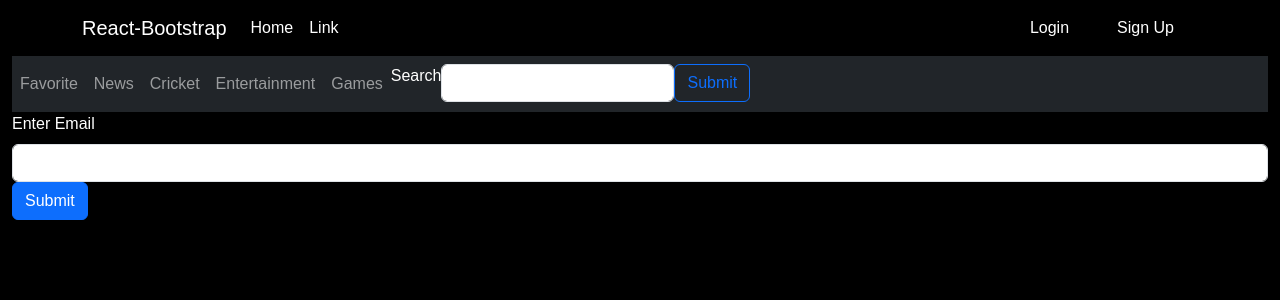
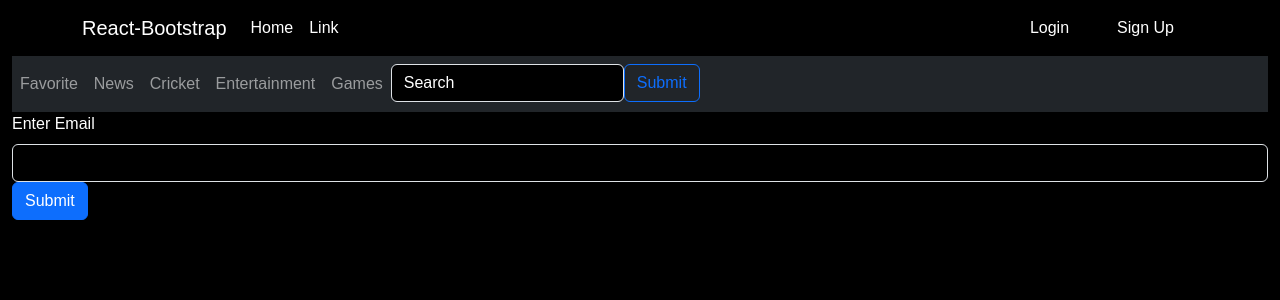
Before and after one commit to AakashGaur03/MultiVerseHub, a React (Vite) app in the folder Frontend/: page /forgot-password in a window 1280 px wide. Shown: the top 300 px of the page. Built offline with nearby package versions, Linux system fonts and the light colour scheme; a web font is replaced by a local one.

Commit message:
Dark Theme Updations

```diff
--- a/Frontend/src/Components/LocalSearch/LocalSearch.jsx
+++ b/Frontend/src/Components/LocalSearch/LocalSearch.jsx
@@ -1,15 +1,16 @@
 import React from "react";
 import { Form } from "react-bootstrap";
 
-const LocalSearch = ({ query,handleChange, handleSubmitNews }) => {
+const LocalSearch = ({ query, handleChange, handleSubmitNews }) => {
   return (
     <div>
       <Form onSubmit={handleSubmitNews} className="d-flex">
-        <Form.Label htmlFor="searchQuery">Search</Form.Label>
+        {/* <Form.Label htmlFor="searchQuery"></Form.Label> */}
         <Form.Control
           type="text"
-            onChange={handleChange}
-            value={query}
+          placeholder="Search"
+          onChange={handleChange}
+          value={query}
           id="searchQuery"
           data-id="qyuery"
         />
--- a/Frontend/src/Components/News/Weather.jsx
+++ b/Frontend/src/Components/News/Weather.jsx
@@ -71,7 +71,10 @@ const Weather = () => {
   return (
     <>
       <div className="d-flex justify-content-center flex-col align-items-center mt-5">
-        <div className="d-flex relative" style={{ maxWidth: "18rem",minWidth: "18rem" }}>
+        <div
+          className="d-flex relative"
+          style={{ maxWidth: "18rem", minWidth: "18rem" }}
+        >
           <input
             className="form-control weatherInput"
             type="search"
@@ -81,17 +84,28 @@ const Weather = () => {
             value={searchWeather}
             onChange={handleChange}
           />
-          <button
-            className="btn absolute right-8 top-1"
-            onClick={handleSearch}
-          >
-            <svg
+          <button className="btn absolute right-8 top-1" onClick={handleSearch}>
+            {/* BLACK */}
+            {/* <svg
               xmlns="http://www.w3.org/2000/svg"
               viewBox="0 0 512 512"
               width="15"
               height="15"
             >
               <path d="M416 208c0 45.9-14.9 88.3-40 122.7L502.6 457.4c12.5 12.5 12.5 32.8 0 45.3s-32.8 12.5-45.3 0L330.7 376c-34.4 25.2-76.8 40-122.7 40C93.1 416 0 322.9 0 208S93.1 0 208 0S416 93.1 416 208zM208 352a144 144 0 1 0 0-288 144 144 0 1 0 0 288z" />
+            </svg> */}
+
+            {/* WHITE */}
+            <svg
+              xmlns="http://www.w3.org/2000/svg"
+              viewBox="0 0 512 512 "
+              width="15"
+              height="15"
+            >
+              <path
+                fill="#ffffff"
+                d="M416 208c0 45.9-14.9 88.3-40 122.7L502.6 457.4c12.5 12.5 12.5 32.8 0 45.3s-32.8 12.5-45.3 0L330.7 376c-34.4 25.2-76.8 40-122.7 40C93.1 416 0 322.9 0 208S93.1 0 208 0S416 93.1 416 208zM208 352a144 144 0 1 0 0-288 144 144 0 1 0 0 288z"
+              />
             </svg>
           </button>
         </div>
--- a/Frontend/src/Components/News/WordOfTheDay.jsx
+++ b/Frontend/src/Components/News/WordOfTheDay.jsx
@@ -32,11 +32,11 @@ const WordOfTheDay = () => {
   return (
     <>
       {/* <div className="border-blue-950 text-center flex flex-col justify-evenly h-52 m-8 border-2 wordOfTheDay border-solid p-2"> */}
-      <div className="text-center flex flex-col justify-evenly h-52 m-8 wordOfTheDay p-2">
-        <div>
+      <div className="text-center flex flex-col h-52 m-8 wordOfTheDay p-2">
+        <div className="mt-4">
           <h2>Word of the Day</h2>
         </div>
-        <div>
+        <div className="mt-5">
           <p className="text-left">Word : {wordOfTheDayData?.word}</p>
           <p className="text-left">Meaning : {wordOfTheDayData?.meaning}</p>
         </div>
--- a/Frontend/src/index.css
+++ b/Frontend/src/index.css
@@ -83,3 +83,27 @@ input[type="search"]::-webkit-search-decoration {
   background: linear-gradient(45deg, black, #726e6e);
   color: #fffaf1;
 }
+
+
+/* Dark Theme Form Input */
+
+.form-control{
+  background-color: black;
+  color: white;
+}
+.form-control:focus{
+  background-color: black;
+  color: white;
+}
+.form-control::placeholder{
+  color: white;
+}
+
+
+input:-webkit-autofill,
+input:-webkit-autofill:hover,
+input:-webkit-autofill:focus,
+input:-webkit-autofill:active  {
+  transition: background-color 5000s;
+  -webkit-text-fill-color: #fff !important;
+}
```
